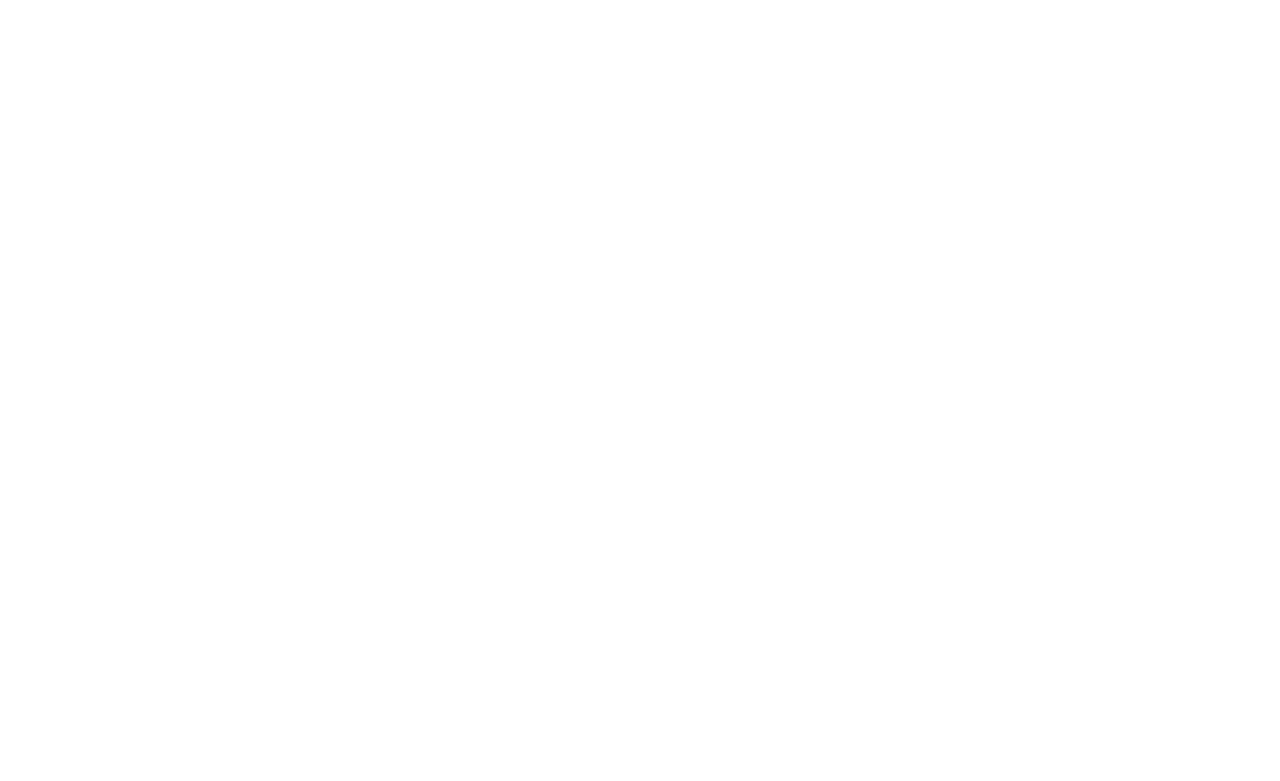
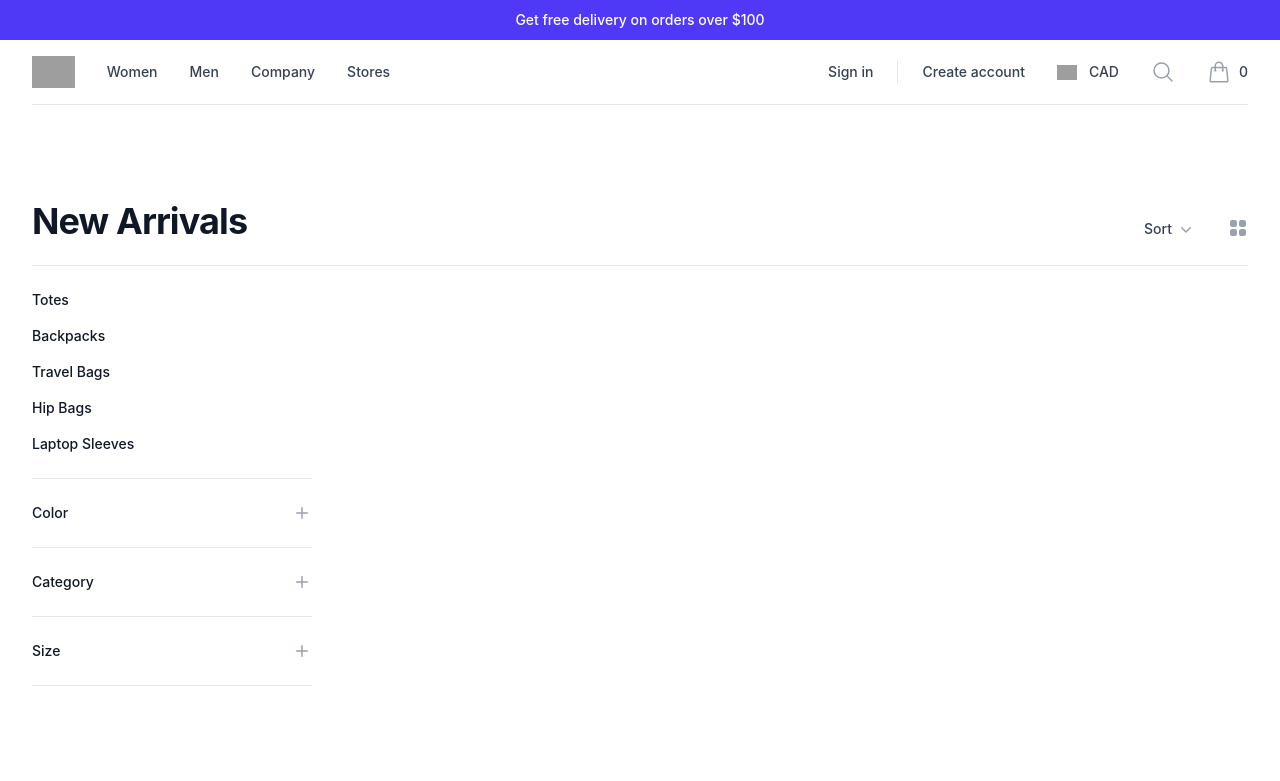
Before and after one commit to ManashSwain/myecommerce, a React (Vite) app in the folder client/: page /categories/1 in a window 1280 px wide. Before the commit this address had no page. Shown: the top 781 px of the page. Built offline with nearby package versions, Linux system fonts and the light colour scheme; grey boxes are pictures that could not be loaded.

Commit message:
Implement category route structure

```diff
--- a/client/src/App.jsx
+++ b/client/src/App.jsx
@@ -1,13 +1,19 @@
 import { Routes, Route } from "react-router";
 import Rootlayout from "./layouts/Rootlayout";
 import Homepage from "./pages/Homepage";
+import Categoriespage from "./pages/Categoriespage";
+import Categoryproducts from "./pages/Categoryproducts";
 
 function App() {
   return (
     <>
       <Routes>
         <Route path="/" element={<Rootlayout />}>
-        <Route path="/" element={<Homepage/>}/>
+          <Route path="/" element={<Homepage />} />
+          <Route path="categories">
+          <Route index element={<Categoriespage/>}/>
+          <Route path=":categoryname" element={<Categoryproducts/>}/>
+          </Route>
         </Route>
       </Routes>
     </>
--- /dev/null
+++ b/client/src/pages/Categoriespage.jsx
@@ -0,0 +1,12 @@
+import React from 'react'
+import Collections from '../components/Collections'
+
+const Categorypage = () => {
+  return (
+  <>
+   <Collections/>
+  </>
+  )
+}
+
+export default Categorypage
--- /dev/null
+++ b/client/src/pages/Categoryproducts.jsx
@@ -0,0 +1,12 @@
+import React from 'react'
+import Categoryfilters from '../components/Categoryfilters'
+
+const Categortproduct = () => {
+  return (
+   <>
+   <Categoryfilters/>
+   </>
+  )
+}
+
+export default Categortproduct
```
